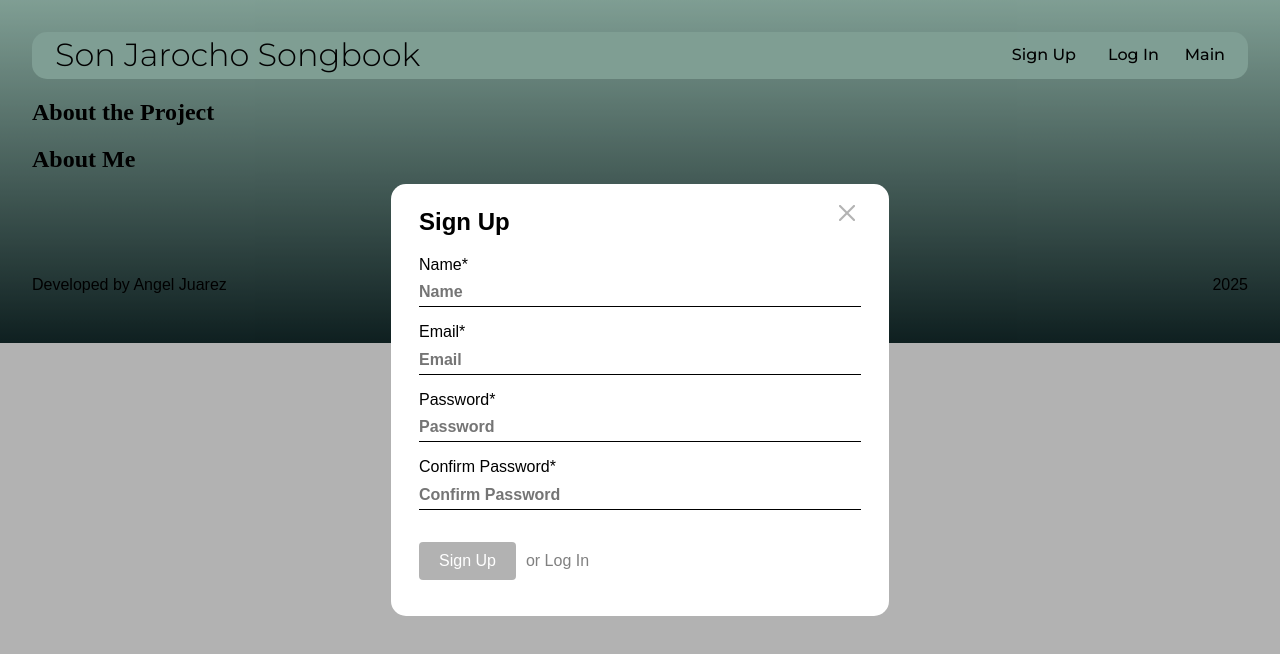
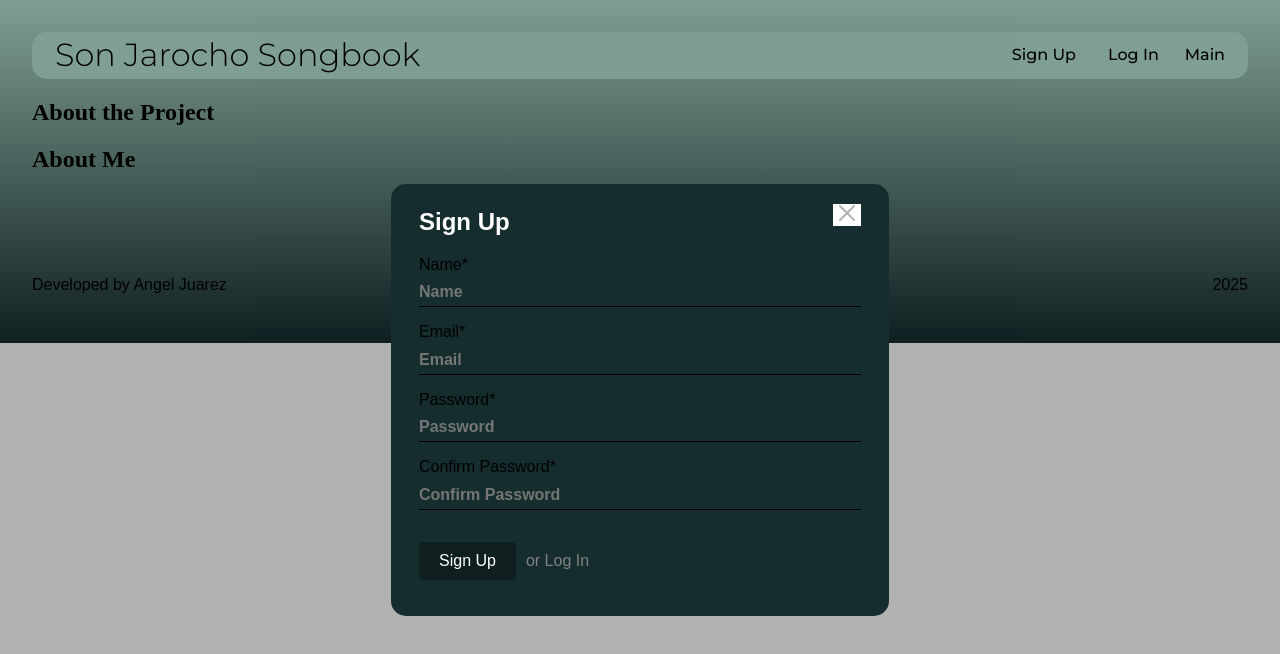
Before and after one commit to ajuarezse/tripleTenFinalProject_React, a React (Vite) app: page /about in a window 1280 px wide. Both pictures are taken after a click on the button "Sign Up". Shown: the top 654 px of the page. Built offline with nearby package versions, Linux system fonts and the light colour scheme.

Commit message:
start styling

```diff
--- a/src/components/ItemModal/ItemModal.css
+++ b/src/components/ItemModal/ItemModal.css
@@ -1,3 +1,7 @@
+.modal__content {
+  background-color: #152d2e;
+}
+
 .modal__close-button {
   position: absolute;
   top: 20px;
@@ -9,12 +13,18 @@
 
 .modal__title {
   font-size: 1.5em;
+  color: white;
 }
 
 .modal__lyrics-subtitle {
   font-size: 0.75em;
+  color: white;
 }
 
 .modal__lyric-container {
   display: flex;
 }
+
+.modal__verse {
+  color: white;
+}
```
